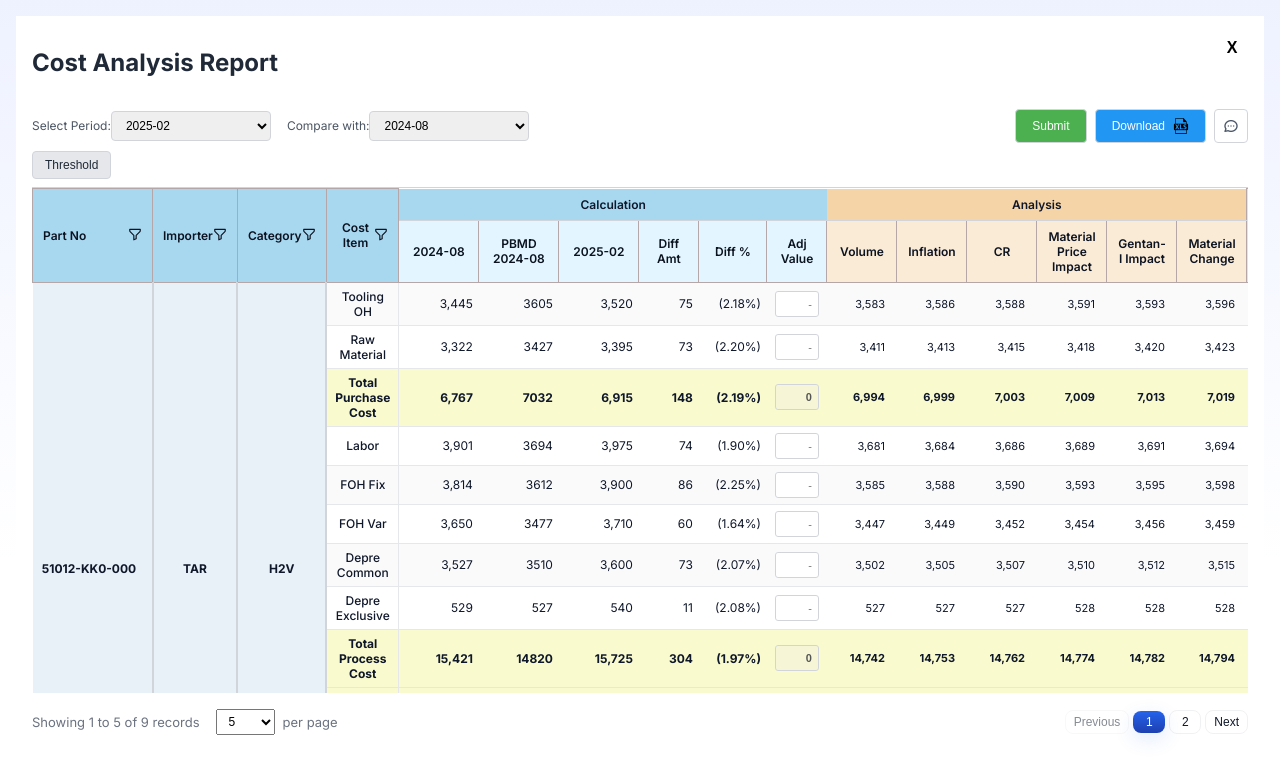
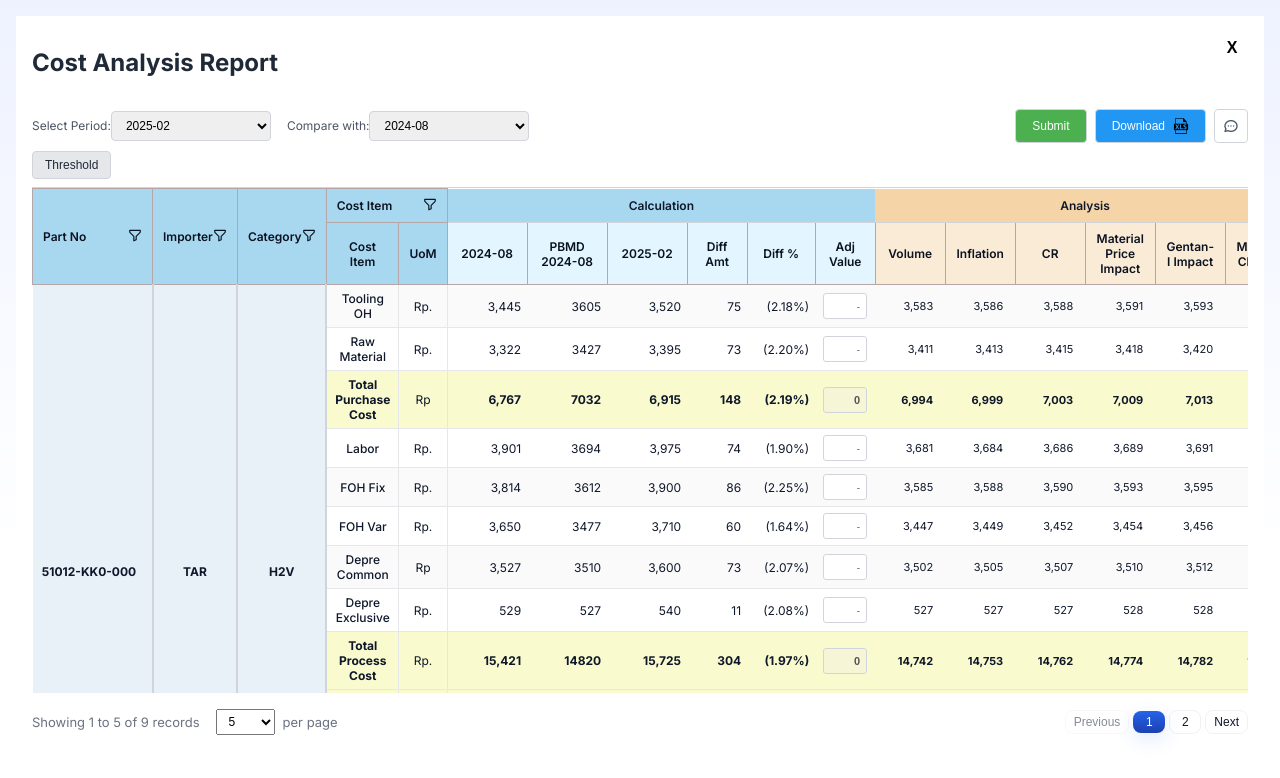
Before and after one commit to ari-fikri/finance-dashboard, a React (Vite) app: page /ppr in a window 1280 px wide. Shown: the top 778 px of the page. Built offline with nearby package versions, Linux system fonts and the light colour scheme; sample sign-in values are in the browser's storage.

Commit message:
add UOM column in CostAnalysis Report page

```diff
--- a/src/components/CostItemRow.jsx
+++ b/src/components/CostItemRow.jsx
@@ -5,7 +5,7 @@
  */
 
 import React, { useState } from "react";
-import { ANALYSIS_COLUMNS, COST_ITEMS } from "../utils/pprConstants";
+import { ANALYSIS_COLUMNS, COST_ITEMS, COST_ITEMS_UOM } from "../utils/pprConstants";
 import { getAnalysisValue, getRemarkValue, getAnalysisValueForSummaryRow } from "../utils/pprHelpers";
 
 /**
@@ -56,6 +56,8 @@ export function CostItemRow(props) {
   const isCalculatedRow = costItem === "Total Purchase Cost" || costItem === "Total Process Cost" || costItem === "Total Cost";
   // Determine if the row is a summary row to apply special styling.
   const isSummaryRow = isCalculatedRow || costItem === "Total Cost";
+  const costItemIndex = COST_ITEMS.indexOf(costItem);
+  const uom = costItemIndex !== -1 ? COST_ITEMS_UOM[costItemIndex] : '';
 
   return (
     <tr
@@ -109,6 +111,9 @@ export function CostItemRow(props) {
       {/* Cost Item column */}
       <td className="td-default" style={{fontWeight: isSummaryRow ? 'bold' : 500, borderRight: "1px solid #e5e7eb" }}>
         {costItem}
+      </td>
+      <td className="td-default" style={{ borderRight: "1px solid #e5e7eb" }}>
+        {uom}
       </td>
       {/* Comparison Period Value */}
       <td className="td-default" style={{textAlign: "right", fontWeight: isSummaryRow ? 'bold' : 'normal', padding:"6px" }}>
--- a/src/components/PPRTable.jsx
+++ b/src/components/PPRTable.jsx
@@ -2,7 +2,7 @@ import React, { useState } from "react";
 import FilterDialog from "./FilterDialog";
 import { CostItemRow } from "./CostItemRow";
 import FunnelIcon from "./FunnelIcon";
-import { ANALYSIS_COLUMNS, COST_ITEMS } from "../utils/pprConstants";
+import { ANALYSIS_COLUMNS, COST_ITEMS, COST_ITEMS_UOM } from "../utils/pprConstants";
 import { getAnalysisValue, getRemarkValue } from "../utils/pprHelpers";
 
 export function PPRTable(props) {
@@ -112,7 +112,7 @@ export function PPRTable(props) {
                 />
               )}
             </th>
-            <th rowSpan={2} className="tbl-header" style={{position: 'relative'}}>
+            <th colSpan={2} className="tbl-header" style={{position: 'relative'}}>
               <div style={{ display: 'flex', justifyContent: 'space-between', alignItems: 'center' }}>
                 <span>Cost Item</span>
                 <span style={{ cursor: 'pointer' }} onClick={() => setCostItemFilterOpen(true)}>
@@ -142,6 +142,8 @@ export function PPRTable(props) {
             <th rowSpan={2} className="tbl-header" style={{minWidth: 150, background: "#bbfebb" }}>Remark</th>
           </tr>
           <tr style={{ borderBottom: "1px solid #d1d5db" }}>
+            <th className="tbl-header">Cost Item</th>
+            <th className="tbl-header">UoM</th>
             <th className="tbl-header" style={{minWidth: 80, background: '#e3f6ff' }}>{comparisonPeriod}</th>
             <th className="tbl-header" style={{minWidth: 80, background: '#e3f6ff' }}>{`PBMD`}<br/>{`${comparisonPeriod}`}</th>
             <th className="tbl-header" style={{minWidth: 80, background: '#e3f6ff' }}>{selectedPeriod}</th>
--- a/src/utils/pprConstants.js
+++ b/src/utils/pprConstants.js
@@ -13,6 +13,22 @@ export const COST_ITEMS = [
   "Manhour",
   "Sales Volume",
   "Prod Volume"
+];
+
+export const COST_ITEMS_UOM = [
+  "Rp.",
+  "Rp.",
+  "Rp",
+  "Rp.",
+  "Rp.",
+  "Rp.",
+  "Rp",
+  "Rp.",
+  "Rp.",
+  "Rp.",
+  "mins",
+  "Rp.",
+  "Units"
 ];
 
 // Analysis column definitions
```
